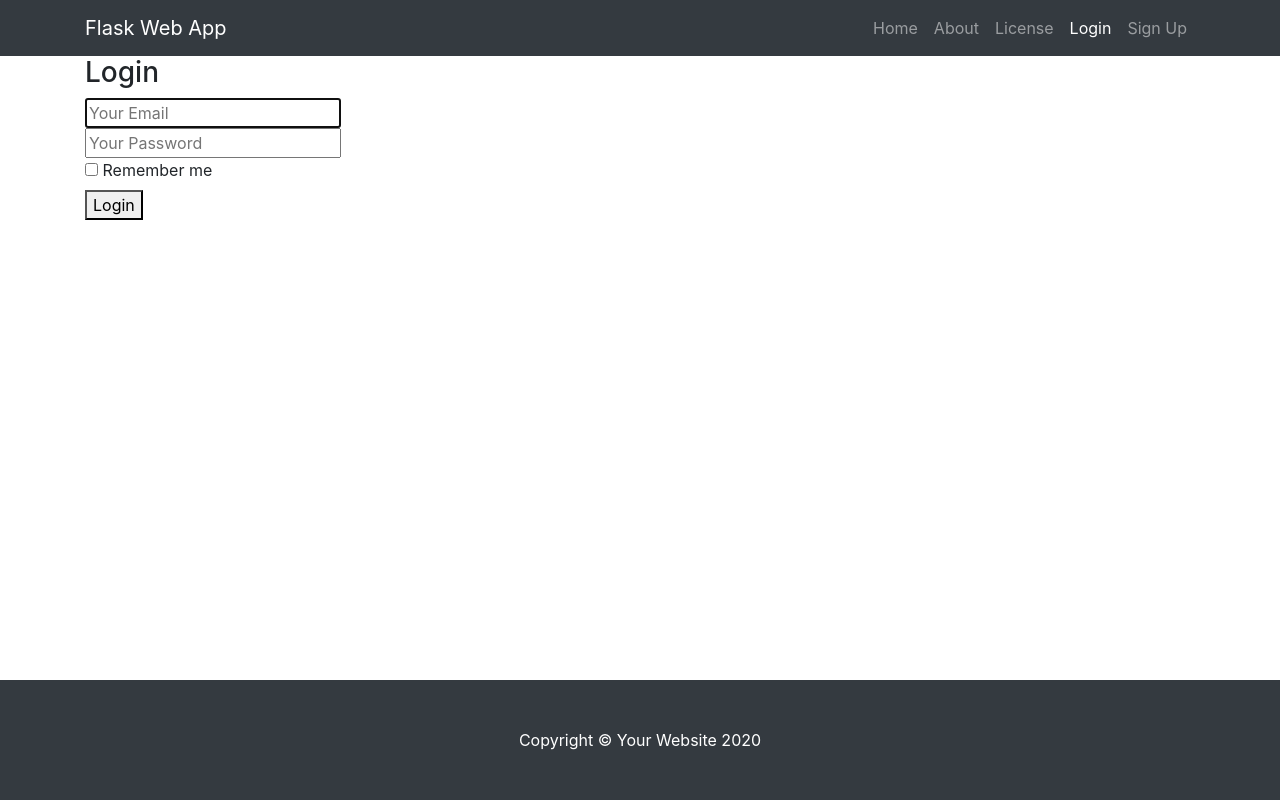
After one commit to Kyle-L/Flask-Template, a Flask app: page /login in a window 1280 px wide. The commit adds this page. Run offline with Flask 2, Linux system fonts and the light colour scheme; some libraries are stand-ins or nearby versions.

Commit message:
Added login functionality using Flask_Login and SQLite.

```diff
--- /dev/null
+++ b/project/auth.py
@@ -0,0 +1,62 @@
+from flask import Blueprint, render_template, redirect, url_for, request, flash
+from flask_login import login_user, logout_user, login_required
+from werkzeug.security import generate_password_hash, check_password_hash
+from .models import User
+from . import db
+
+auth = Blueprint('auth', __name__)
+
+@auth.route('/signup')
+def signup():
+    return render_template('signup.html')
+
+@auth.route('/signup', methods=['POST'])
+def signup_post():
+    email = request.form.get('email')
+    name = request.form.get('name')
+    password = request.form.get('password')
+
+    # if this returns a user, then the email already exists in database.
+    user = User.query.filter_by(email=email).first()
+
+    # if a user is found, we want to redirect back to signup page so user can try again.
+    if user:
+        flash('Email address already exists')
+        return redirect(url_for('auth.signup'))
+
+    # create a new user with the form data. Hash the password so the plaintext version isn't saved.
+    new_user = User(email=email, name=name, password=generate_password_hash(password, method='sha256'))
+
+    # add the new user to the database
+    db.session.add(new_user)
+    db.session.commit()
+
+    return redirect(url_for('auth.login'))
+
+@auth.route('/logout')
+@login_required
+def logout():
+    logout_user()
+    return redirect(url_for('main.index'))
+
+@auth.route('/login')
+def login():
+    return render_template('login.html')
+
+@auth.route('/login', methods=['POST'])
+def login_post():
+    email = request.form.get('email')
+    password = request.form.get('password')
+    remember = True if request.form.get('remember') else False
+
+    user = User.query.filter_by(email=email).first()
+
+    # check if the user actually exists
+    # take the user-supplied password, hash it, and compare it to the hashed password in the database
+    if not user or not check_password_hash(user.password, password):
+        flash('Please check your login details and try again.')
+        return redirect(url_for('auth.login')) # if the user doesn't exist or password is wrong, reload the page
+
+    # if the above check passes, then we know the user has the right credentials
+    login_user(user, remember=remember)
+    return redirect(url_for('main.profile'))
--- /dev/null
+++ b/project/main.py
@@ -0,0 +1,27 @@
+import os
+from flask import Blueprint, render_template, request
+from flask_login import login_required, current_user
+from . import db
+
+main = Blueprint('main', __name__)
+
+# route and function to handle the home page
+@main.route('/')
+def index():
+    return render_template('index.html')
+
+# route and function to handle the profile page, note login required.
+@main.route('/profile')
+@login_required
+def profile():
+    return render_template('profile.html', name=current_user.name)
+
+# route and function to handle the about page
+@main.route('/about')
+def about():
+    return render_template('about.html')
+
+# route and function to handle the license page
+@main.route('/license')
+def license():
+    return render_template('license.html')
--- a/templates/404.html
+++ b/project/templates/404.html
@@ -6,7 +6,7 @@
 <header class="jumbotron my-4">
     <h1 class="display-3">Error 404</h1>
     <p class="lead">What you were looking for is just not there.</p>
-    <a href="{{ url_for('index') }}" class="btn btn-primary btn-lg">Return to home</a>
+    <a href="{{ url_for('main.index') }}" class="btn btn-primary btn-lg">Return to home</a>
 </header>
 
 {% endblock content%}
--- a/templates/base.html
+++ b/project/templates/base.html
@@ -2,6 +2,16 @@
     ('/', 'home', 'Home'),
     ('/about', 'about', 'About'),
     ('/license', 'license', 'License')
+] -%}
+
+{% set navigation_bar_authenticated = [
+    ('/profile', 'profile', 'Profile'),
+    ('/logout', 'logout', 'Log Out')
+] -%}
+
+{% set navigation_bar_unauthenticated = [
+    ('/login', 'login', 'Login'),
+    ('/signup', 'signup', 'Sign Up')
 ] -%}
 
 {% set active_page = active_page|default('home') -%}
@@ -38,11 +48,30 @@
             </button>
             <div class="collapse navbar-collapse" id="navbarResponsive">
                 <ul class="navbar-nav ml-auto">
+                    <!-- Items that appear in navbar regardless of authentication -->
                     {% for href, id, caption in navigation_bar %}
                     <li class="nav-item {% if id == active_page %} active {% endif %}">
                         <a class="nav-link" href="{{ href|e }}">{{ caption|e }}</a>
                     </li>
                     {% endfor %}
+
+                    <!-- Items that appear only if the user is authenticated. -->
+                    {% if current_user.is_authenticated %}
+                    {% for href, id, caption in navigation_bar_authenticated %}
+                    <li class="nav-item {% if id == active_page %} active {% endif %}">
+                        <a class="nav-link" href="{{ href|e }}">{{ caption|e }}</a>
+                    </li>
+                    {% endfor %}
+                    {% endif %}
+
+                    <!-- Items that appear only if the user is unauthenticated. -->
+                    {% if not current_user.is_authenticated %}
+                    {% for href, id, caption in navigation_bar_unauthenticated %}
+                    <li class="nav-item {% if id == active_page %} active {% endif %}">
+                        <a class="nav-link" href="{{ href|e }}">{{ caption|e }}</a>
+                    </li>
+                    {% endfor %}
+                    {% endif %}
                 </ul>
             </div>
         </div>
@@ -57,13 +86,14 @@
     </div>
     <!-- End Page Content -->
 
+    <!-- Footer Content -->
     <footer class="fixed-bottom py-5 bg-dark">
         <div class="container">
             <p class="m-0 text-center text-white">Copyright &copy; Your Website 2020</p>
         </div>
     </footer>
+    <!-- End Footer Content -->
 
-    <!-- Optional JavaScript -->
     <!-- jQuery first, then Popper.js, then Bootstrap JS -->
     <script src="https://code.jquery.com/jquery-3.3.1.slim.min.js"
         integrity="sha384-q8i/X+965DzO0rT7abK41JStQIAqVgRVzpbzo5smXKp4YfRvH+8abtTE1Pi6jizo"
--- /dev/null
+++ b/project/templates/login.html
@@ -0,0 +1,39 @@
+{% extends "base.html" %}
+{% set active_page = "login" %}
+
+{% block content %}
+<div class="column is-4 is-offset-4">
+    <h3 class="title">Login</h3>
+    <div class="box">
+        <form method="POST" action="/login">
+            {% with messages = get_flashed_messages() %}
+            {% if messages %}
+                <div class="notification is-danger">
+                    {{ messages[0] }}
+                </div>
+            {% endif %}
+            {% endwith %}
+            <form method="POST" action="/login">
+
+            <div class="field">
+                <div class="control">
+                    <input class="input is-large" type="email" name="email" placeholder="Your Email" autofocus="">
+                </div>
+            </div>
+
+            <div class="field">
+                <div class="control">
+                    <input class="input is-large" type="password" name="password" placeholder="Your Password">
+                </div>
+            </div>
+            <div class="field">
+                <label class="checkbox">
+                    <input type="checkbox">
+                    Remember me
+                </label>
+            </div>
+            <button class="button is-block is-info is-large is-fullwidth">Login</button>
+        </form>
+    </div>
+</div>
+{% endblock %}
--- a/requirements.txt
+++ b/requirements.txt
@@ -1,2 +1,4 @@
 -i https://pypi.org/simple/
-flask==1.1.2
+Flask==1.1.2
+Flask-SQLAlchemy==2.4.4
+Flask-Login==0.5.0
```
Also changed, not shown: app.py (deleted, +0 -30 lines), project/__init__.py (added, +40 -0 lines), project/errors.py (added, +7 -0 lines), project/models.py (added, +8 -0 lines), project/templates/profile.html (added, +12 -0 lines), project/templates/signup.html (added, +40 -0 lines), README.md, project/static/css/main.css (renamed from static/css/main.css), project/static/js/main.js (added), project/templates/about.html (renamed from templates/about.html), project/templates/index.html (renamed from templates/index.html), project/templates/license.html (renamed from templates/license.html), 1 other file.
